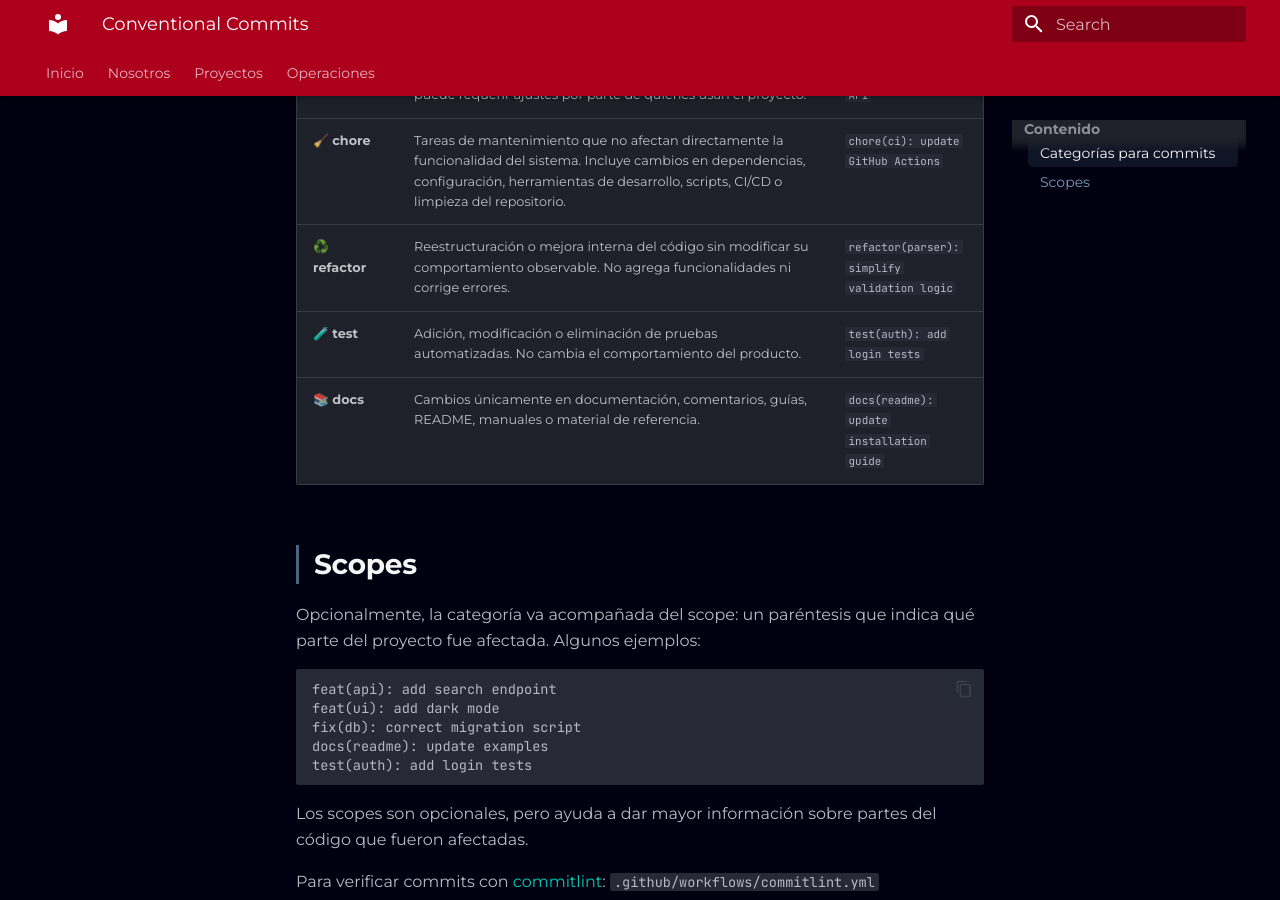
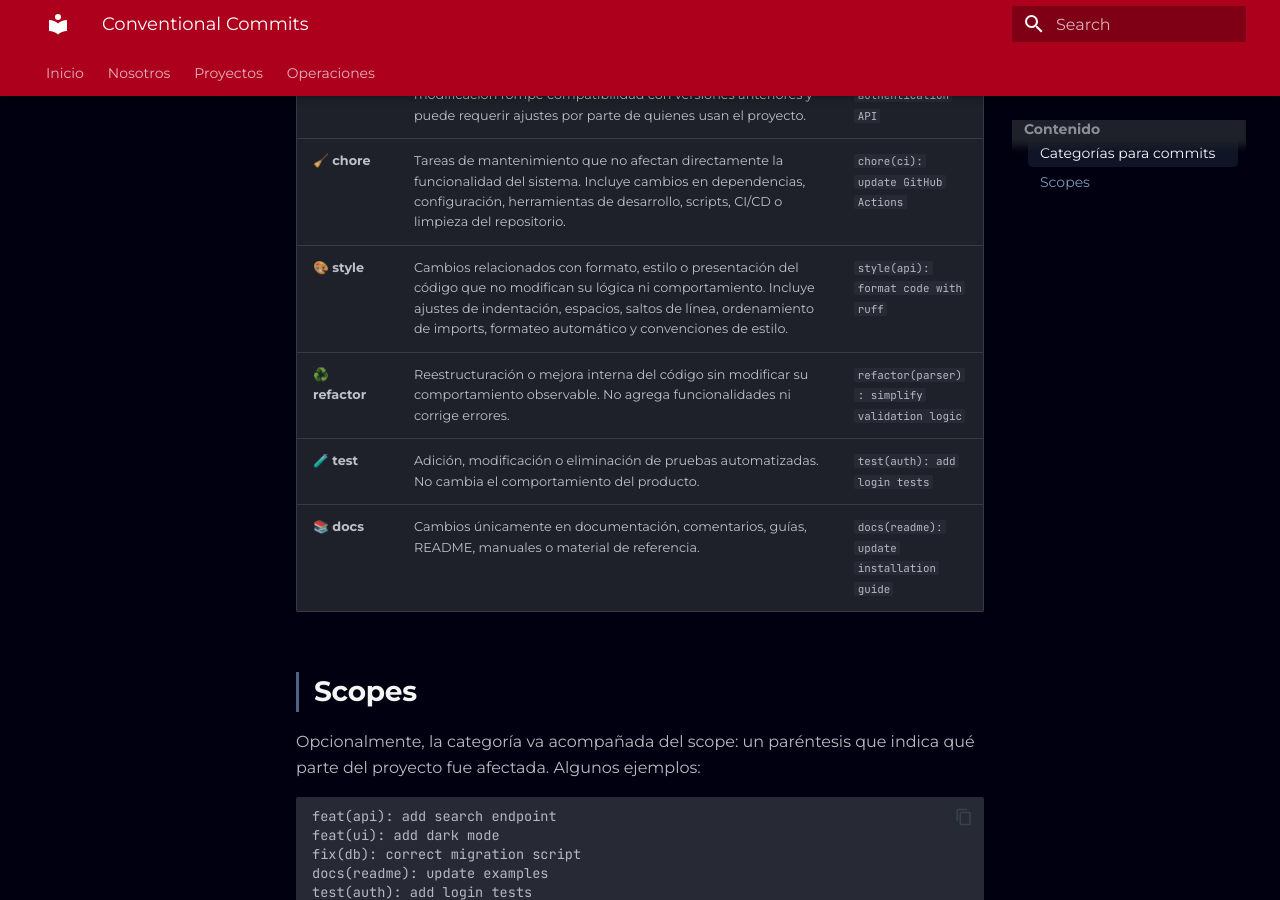
Before and after one commit to c2-circulo-desarrolladores/c2-core, an MkDocs documentation site: the page built from docs/operaciones/colaboracion/conventional_commits.md, in a window 1280 px wide and 900 px high, scrolled down 697 px. Built offline with MkDocs 1.6.1 and Material for MkDocs 9.7.7, drawn with Linux system fonts in a browser that asks for light colours.

Commit message:
feat(ops): añadir style a conventional commits

```diff
--- a/docs/operaciones/colaboracion/conventional_commits.md
+++ b/docs/operaciones/colaboracion/conventional_commits.md
@@ -13,6 +13,7 @@ Tiene como fin de crear un historial de commits explícito y sencillo de leer, a
 | 🐛 **fix** | Corrección de un error o comportamiento incorrecto existente. | `fix(api): prevent null panic` |
 | ⚠️ **!** | Cambio incompatible (breaking change). Indica que la modificación rompe compatibilidad con versiones anteriores y puede requerir ajustes por parte de quienes usan el proyecto. | `feat!: redesign authentication API` |
 | 🧹 **chore** | Tareas de mantenimiento que no afectan directamente la funcionalidad del sistema. Incluye cambios en dependencias, configuración, herramientas de desarrollo, scripts, CI/CD o limpieza del repositorio. | `chore(ci): update GitHub Actions` |
+| 🎨 **style** | Cambios relacionados con formato, estilo o presentación del código que no modifican su lógica ni comportamiento. Incluye ajustes de indentación, espacios, saltos de línea, ordenamiento de imports, formateo automático y convenciones de estilo. | `style(api): format code with ruff` |
 | ♻️ **refactor** | Reestructuración o mejora interna del código sin modificar su comportamiento observable. No agrega funcionalidades ni corrige errores. | `refactor(parser): simplify validation logic` |
 | 🧪 **test** | Adición, modificación o eliminación de pruebas automatizadas. No cambia el comportamiento del producto. | `test(auth): add login tests` |
 | 📚 **docs** | Cambios únicamente en documentación, comentarios, guías, README, manuales o material de referencia. | `docs(readme): update installation guide` |
```
